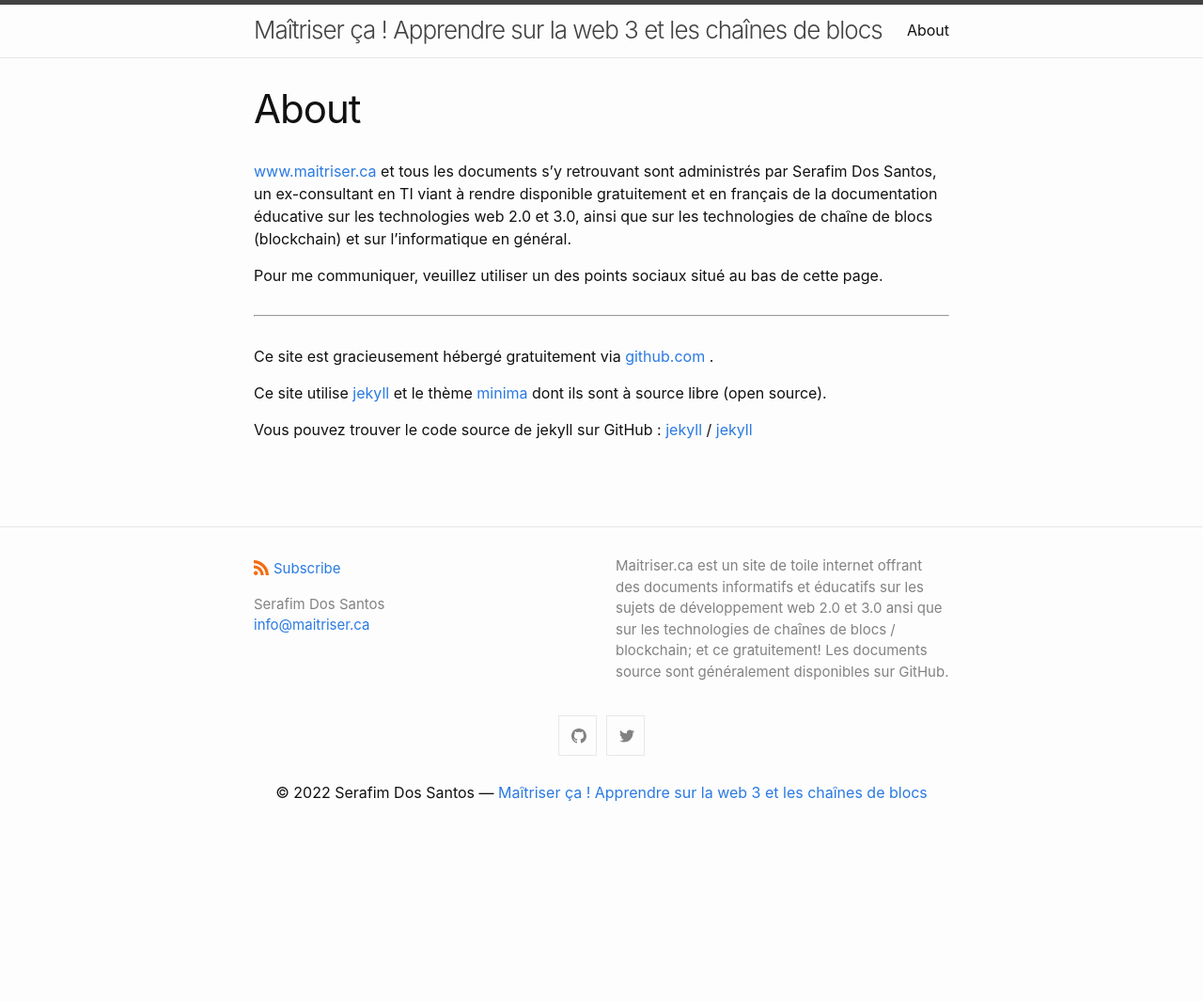
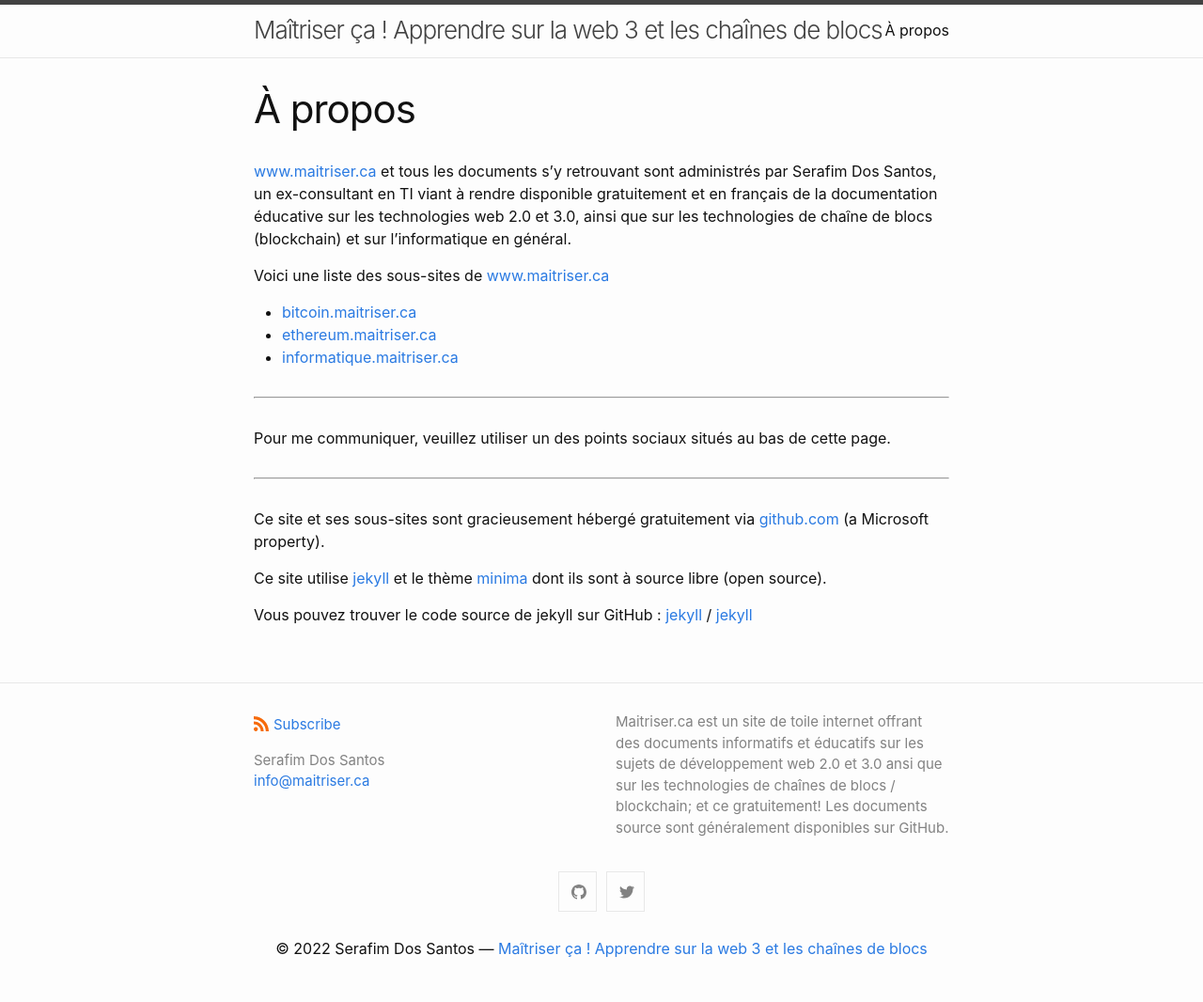
Before and after one commit to maitriser-ca/maitriser-ca.github.io, a Jekyll site: the page built from docs/about.markdown, in a window 1280 px wide. Shown: the whole page at 94% size. Built offline with Jekyll 4.4.1, drawn with Linux system fonts in a browser that asks for light colours; comment, search, counter and statistics services are not loaded; before the commit the page ends 900 px from its top, so only the background shows below that.

Commit message:
ajout i.m.c

```diff
--- a/docs/about.markdown
+++ b/docs/about.markdown
@@ -1,16 +1,24 @@
 ---
 layout: page
-title: About
-permalink: /about/
+title: À propos
+permalink: /a-propos/
 ---
 
 [www.maitriser.ca](https://www.maitriser.ca/) et tous les documents s'y retrouvant sont administrés par Serafim Dos Santos, un ex-consultant en TI viant à rendre disponible gratuitement et en français de la documentation éducative sur les technologies web 2.0 et 3.0, ainsi que sur les technologies de chaîne de blocs (blockchain) et sur l'informatique en général.
 
-Pour me communiquer, veuillez utiliser un des points sociaux situé au bas de cette page.
+Voici une liste des sous-sites de [www.maitriser.ca](https://www.maitriser.ca/)
+
+* [bitcoin.maitriser.ca](https://bitcoin.maitriser.ca/)
+* [ethereum.maitriser.ca](https://ethereum.maitriser.ca/)
+* [informatique.maitriser.ca](https://bitcoin.maitriser.ca/)
 
 ---
 
-Ce site est gracieusement hébergé gratuitement via [github.com](https://github.com/) .
+Pour me communiquer, veuillez utiliser un des points sociaux situés au bas de cette page.
+
+---
+
+Ce site et ses sous-sites sont gracieusement hébergé gratuitement via [github.com](https://github.com/) (a Microsoft property).
 
 Ce site utilise [jekyll][jekyll-organization] et le thème [minima](https://github.com/jekyll/minima) dont ils sont à source libre (open source).
 
```
Also changed, not shown: docs/index.markdown (+13 -1 lines).
